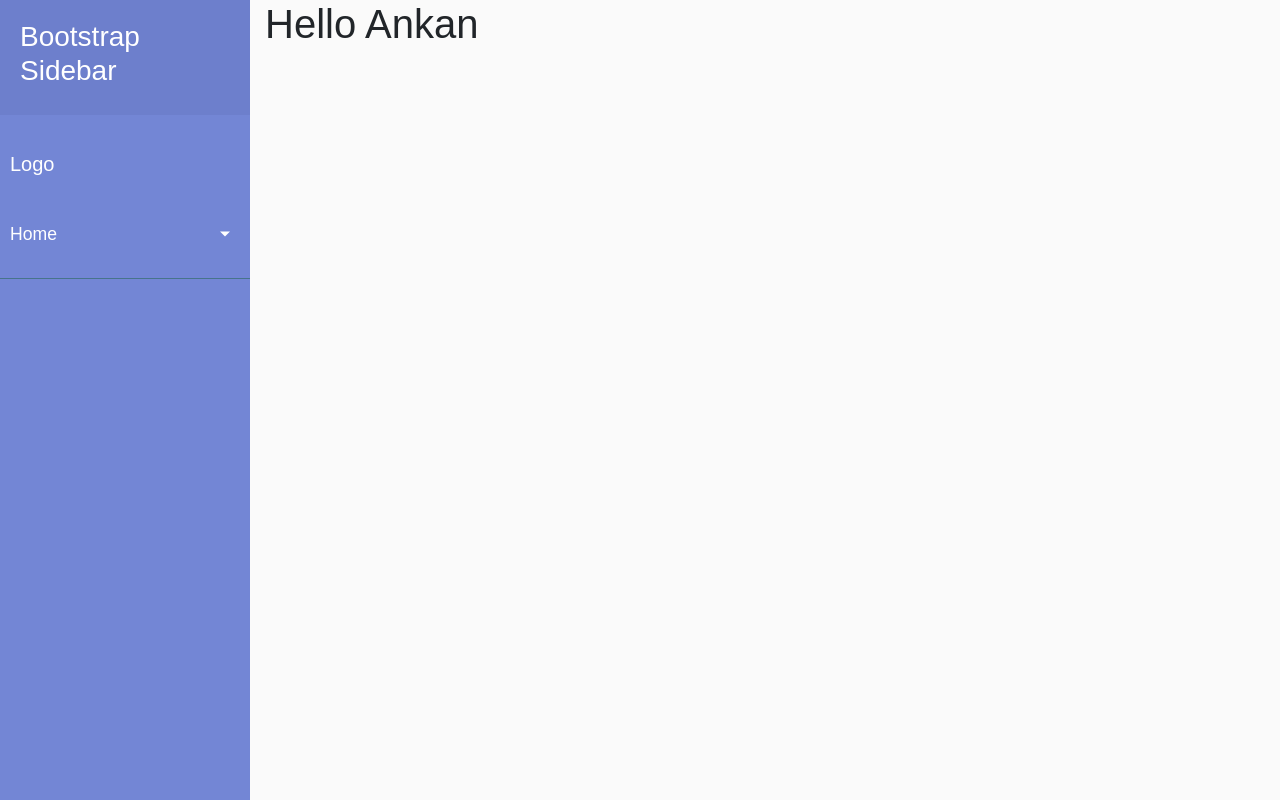
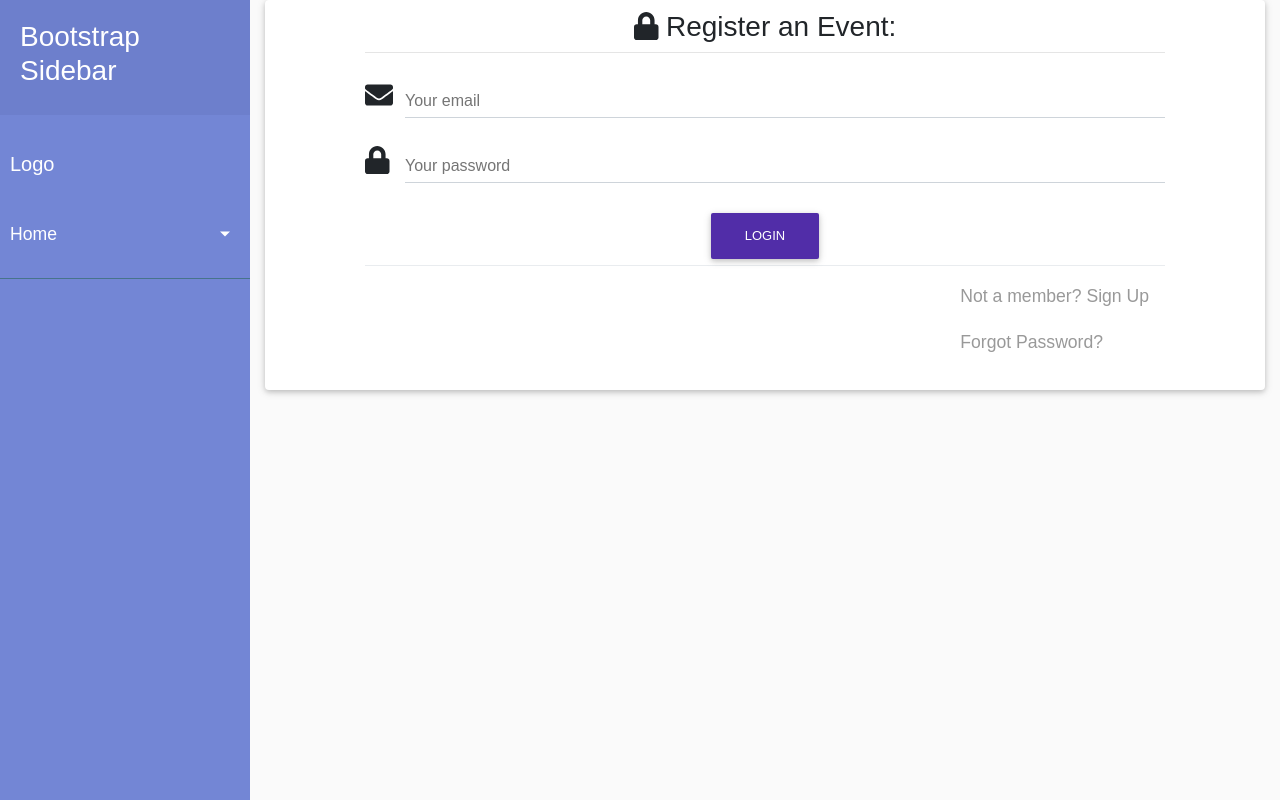
Before and after one commit to iamankan/HackFSE, a plain HTML site: page index.html at #/home in a window 1280 px wide. Drawn offline with nearby package versions, Linux system fonts and the light colour scheme; some packages are replaced by stand-ins of ours.

Commit message:
registration page sample

```diff
--- a/index.html
+++ b/index.html
@@ -8,16 +8,27 @@
 
     <title>Collapsible sidebar using Bootstrap 4</title>
 
+    <!-- Font Awesome -->
+    <!--<link rel="stylesheet" href="https://use.fontawesome.com/releases/v5.7.0/css/all.css">-->
+
     <!-- Bootstrap CSS CDN -->
     <link rel="stylesheet" href="https://stackpath.bootstrapcdn.com/bootstrap/4.1.0/css/bootstrap.min.css" integrity="sha384-9gVQ4dYFwwWSjIDZnLEWnxCjeSWFphJiwGPXr1jddIhOegiu1FwO5qRGvFXOdJZ4" crossorigin="anonymous">
     <!-- Our Custom CSS -->
     <link rel="stylesheet" href="css/style.css">
+    <!-- Material Design Bootstrap -->
+    <link href="https://cdnjs.cloudflare.com/ajax/libs/mdbootstrap/4.7.5/css/mdb.min.css" rel="stylesheet">
+    <!-- Material Design Bootstrap -->
+    <!--<link href="https://cdnjs.cloudflare.com/ajax/libs/mdbootstrap/4.3.0/css/mdb.min.css" rel="stylesheet">-->
 
     <!-- Font Awesome JS -->
     <script defer src="https://use.fontawesome.com/releases/v5.0.13/js/solid.js" integrity="sha384-tzzSw1/Vo+0N5UhStP3bvwWPq+uvzCMfrN1fEFe+xBmv1C/AtVX5K0uZtmcHitFZ" crossorigin="anonymous"></script>
     <script defer src="https://use.fontawesome.com/releases/v5.0.13/js/fontawesome.js" integrity="sha384-6OIrr52G08NpOFSZdxxz1xdNSndlD4vdcf/q2myIUVO0VsqaGHJsB0RaBE01VTOY" crossorigin="anonymous"></script>
     <script src="https://ajax.googleapis.com/ajax/libs/angularjs/1.6.9/angular.min.js"></script>
     <script src="https://code.angularjs.org/1.2.20/angular-route.js"></script>
+
+    <!-- MDB core JavaScript -->
+    <!--<script type="text/javascript" src="https://cdnjs.cloudflare.com/ajax/libs/mdbootstrap/4.3.0/js/mdb.min.js"></script>-->
+
     <script src="js/app.js"></script>
       <script src="js/service/UsersService.js"></script>
       <script src="js/controller/HeaderController.js"></script>
@@ -29,7 +40,10 @@
 
 
     <!-- jQuery CDN - Slim version (=without AJAX) -->
-    <script src="https://code.jquery.com/jquery-3.3.1.slim.min.js" integrity="sha384-q8i/X+965DzO0rT7abK41JStQIAqVgRVzpbzo5smXKp4YfRvH+8abtTE1Pi6jizo" crossorigin="anonymous"></script>
+    <!--<script src="https://code.jquery.com/jquery-3.3.1.slim.min.js" integrity="sha384-q8i/X+965DzO0rT7abK41JStQIAqVgRVzpbzo5smXKp4YfRvH+8abtTE1Pi6jizo" crossorigin="anonymous"></script>-->
+    <script  src="https://code.jquery.com/jquery-3.3.1.min.js"  integrity="sha256-FgpCb/KJQlLNfOu91ta32o/NMZxltwRo8QtmkMRdAu8="  crossorigin="anonymous"></script>
+    <!-- MDB core JavaScript -->
+    <script type="text/javascript" src="https://cdnjs.cloudflare.com/ajax/libs/mdbootstrap/4.7.5/js/mdb.min.js"></script>
     <!-- Popper.JS -->
     <script src="https://cdnjs.cloudflare.com/ajax/libs/popper.js/1.14.0/umd/popper.min.js" integrity="sha384-cs/chFZiN24E4KMATLdqdvsezGxaGsi4hLGOzlXwp5UZB1LY//20VyM2taTB4QvJ" crossorigin="anonymous"></script>
     <!-- Bootstrap JS -->
@@ -114,14 +128,14 @@
             right: 20px;
             transform: translateY(-50%);
         }
-        @media (max-width: 768px) {
+        /*@media (max-width: 768px) {
             #sidebar {
                 margin-left: -250px;
             }
             #sidebar.active {
                 margin-left: 0;
             }
-        }
+        }*/
         /*
     ADDITIONAL DEMO STYLE, NOT IMPORTANT TO MAKE THINGS WORK BUT TO MAKE IT A BIT NICER :)
         */
--- a/pages/home.tpl.html
+++ b/pages/home.tpl.html
@@ -1 +1,39 @@
-<h1>Hello {{home.name}}</h1>
+<!--Form without header-->
+<div class="card" style="padding-left: 10%;padding-right: 10%; padding-top: 1%;">
+    <div class="card-block">
+
+        <!--Header-->
+        <div class="text-center">
+            <h3><i class="fa fa-lock"></i> Register an Event:</h3>
+            <hr class="mt-2 mb-2">
+        </div>
+
+        <!--Body-->
+        <div class="md-form ">
+            <i class="fa fa-envelope prefix"></i>
+            <input type="text" id="form2" class="form-control">
+            <label for="form2">Your email</label>
+        </div>
+
+        <div class="md-form">
+            <i class="fa fa-lock prefix"></i>
+            <input type="password" id="form4" class="form-control">
+            <label for="form4">Your password</label>
+        </div>
+
+        <div class="text-center">
+            <button class="btn btn-deep-purple">Login</button>
+        </div>
+
+    </div>
+
+    <!--Footer-->
+    <div class="modal-footer">
+        <div class="options">
+            <p>Not a member? <a href="#">Sign Up</a></p>
+            <p>Forgot <a href="#">Password?</a></p>
+        </div>
+    </div>
+
+</div>
+<!--/Form without header-->
```
